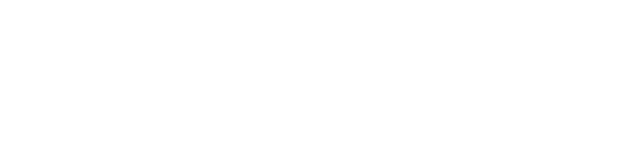
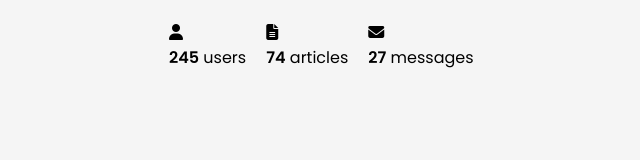
Before and after one commit to jgoode07/Dashboard, a plain HTML site: page index.html in a window 1280 px wide. Shown: the whole page, without its empty margins (21-661 px from the left). Drawn offline with Linux system fonts and the light colour scheme.

Commit message:
Add first row of boxes, basic styles to visualize build

```diff
--- a/assets/style.css
+++ b/assets/style.css
@@ -0,0 +1,17 @@
+body {
+  font-family: 'Poppins', sans-serif; /* Sans-serif backup */
+  background-color: #f5f5f5;
+  margin: 0; /* Reset margin for body */
+  padding: 1.25rem; /* Ensure container isn't against body edge */
+}
+
+.dashboard-container {
+  max-width: 900px; /* Restrict max container size */
+  margin: 0 auto; /* Center container vertically on screen */
+}
+
+.dashboard-row {
+  display: flex; /* Using flex to line up the boxes in a row instead of stacking them */
+  gap: 1.25rem; /* Gap and margin between rows are consistent */
+  margin-bottom: 1.25rem;
+}
--- a/index.html
+++ b/index.html
@@ -19,7 +19,21 @@
   <body>
     <div class="dashboard-container">
       <div class="dashboard-row">
-
+      <!-- Users box -->
+      <div class="dashboard-box blue">
+        <div class="icon"><i class="fas fa-user"></i></div>
+        <div class="text"><strong>245</strong> users</div>
+      </div>
+      <!-- Articles box -->
+      <div class="dashboard-box green">
+        <div class="icon"><i class="fas fa-file-alt"></i></div>
+        <div class="text"><strong>74</strong> articles</div>
+      </div>
+      <!-- Messages box -->
+      <div class="dashboard-box pink">
+        <div class="icon"><i class="fas fa-envelope"></i></div>
+        <div class="text"><strong>27</strong> messages</div>
+      </div>
       </div>
       <div class="dashboard-row">
 
```
